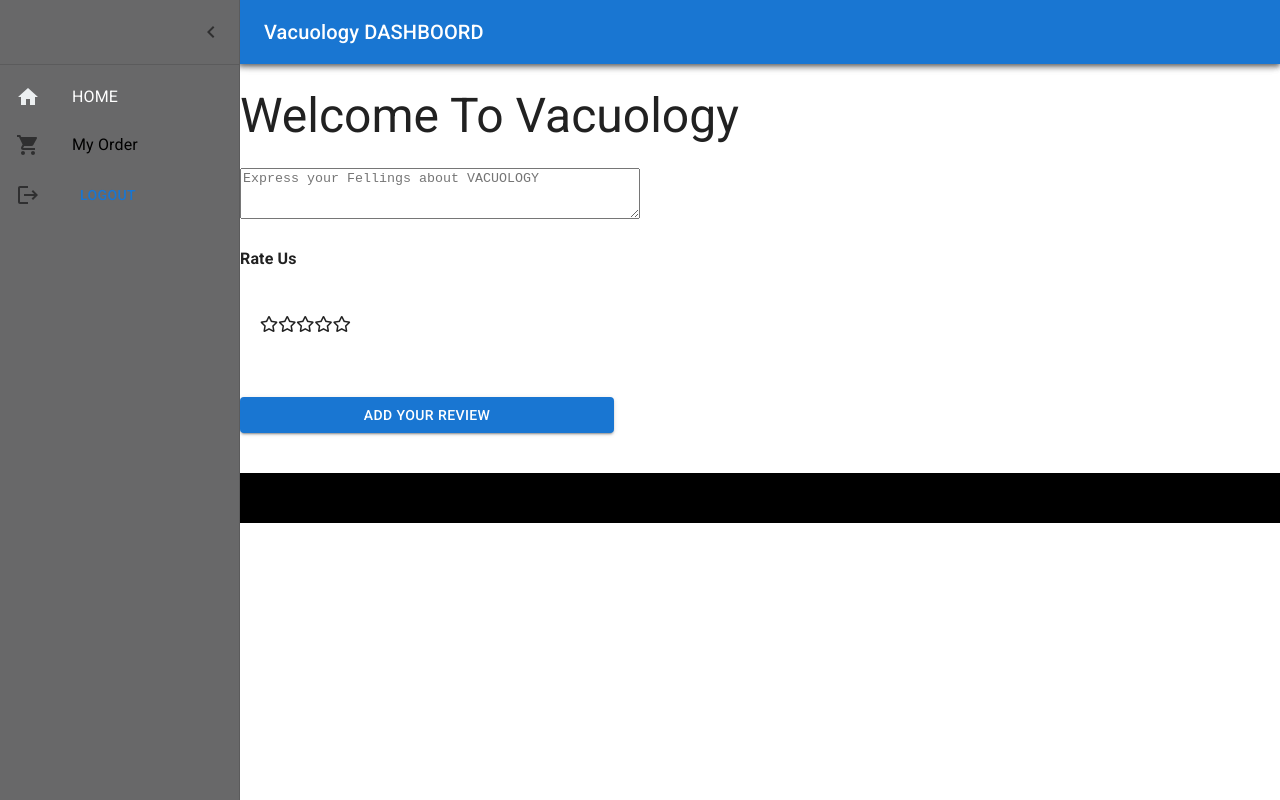
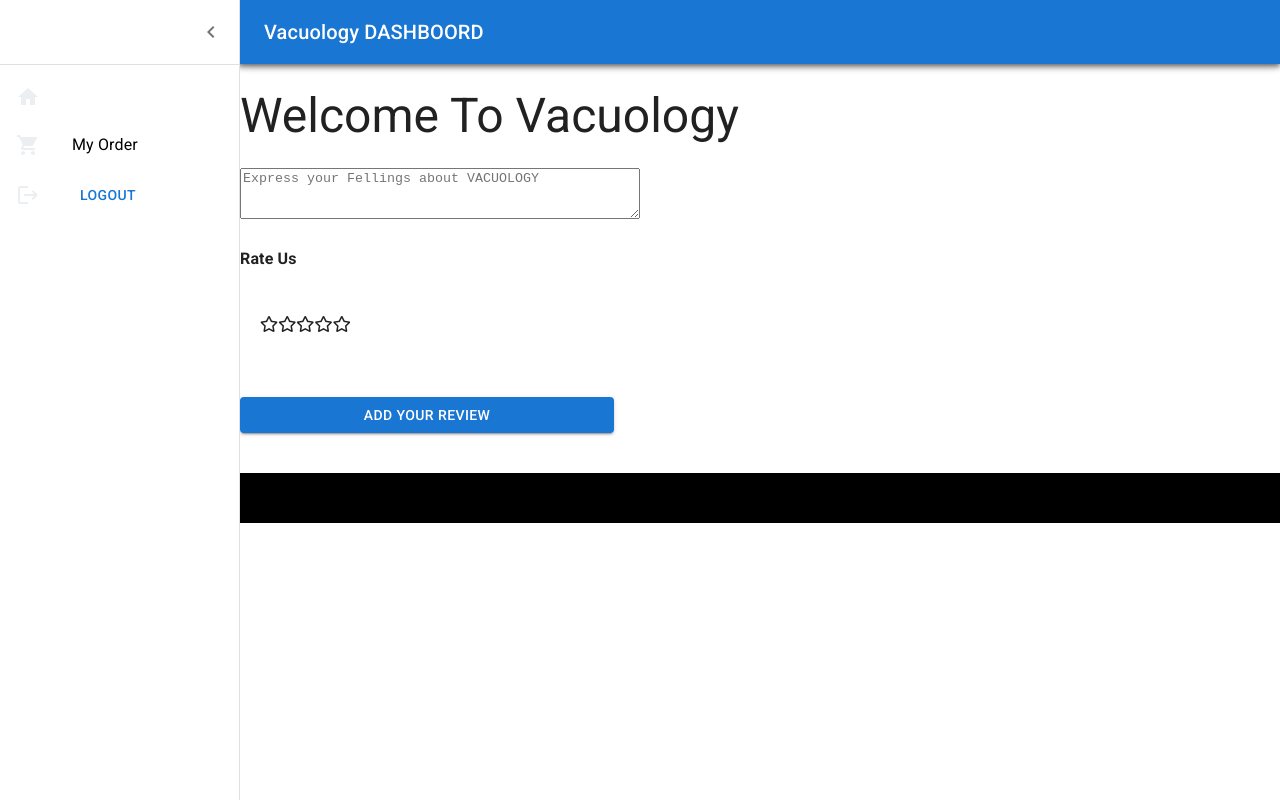
Before and after one commit to fazlay/Vacuology-O, a React (Create React App) app: page /dashbord in a window 1280 px wide. Built offline with nearby package versions, Linux system fonts and the light colour scheme; no server answers; sample sign-in values are in the browser's storage.

Commit message:
dash bord

```diff
--- a/src/page/DashBord/DashBord.js
+++ b/src/page/DashBord/DashBord.js
@@ -122,7 +122,7 @@ const DashBord = () => {
             '& .MuiDrawer-paper': {
               width: drawerWidth,
               boxSizing: 'border-box',
-              background:'#686869'
+              background:'blueGrey[900]'
             },
           }}
           variant='persistent'
@@ -151,7 +151,7 @@ const DashBord = () => {
             <Link to={`${url}/myorder`} style={{ color: 'black',  textDecoration: 'none',}} >
               <ListItemButton >
                 <ListItemIcon>
-                  <ShoppingCartIcon />
+                  <ShoppingCartIcon  sx={{ color: blueGrey[50] }} />
                 </ListItemIcon>
                 <ListItemText primary='My Order' />
               </ListItemButton>
@@ -159,7 +159,7 @@ const DashBord = () => {
 
               <ListItem  style={{ color: 'black',  textDecoration: 'none',}}>
                 <ListItemIcon>
-                  <LogoutIcon />
+                  <LogoutIcon  sx={{ color: blueGrey[50] }} />
                 </ListItemIcon>
                 <Button onClick={logOut}>LOGOUT</Button>
               </ListItem>
```
